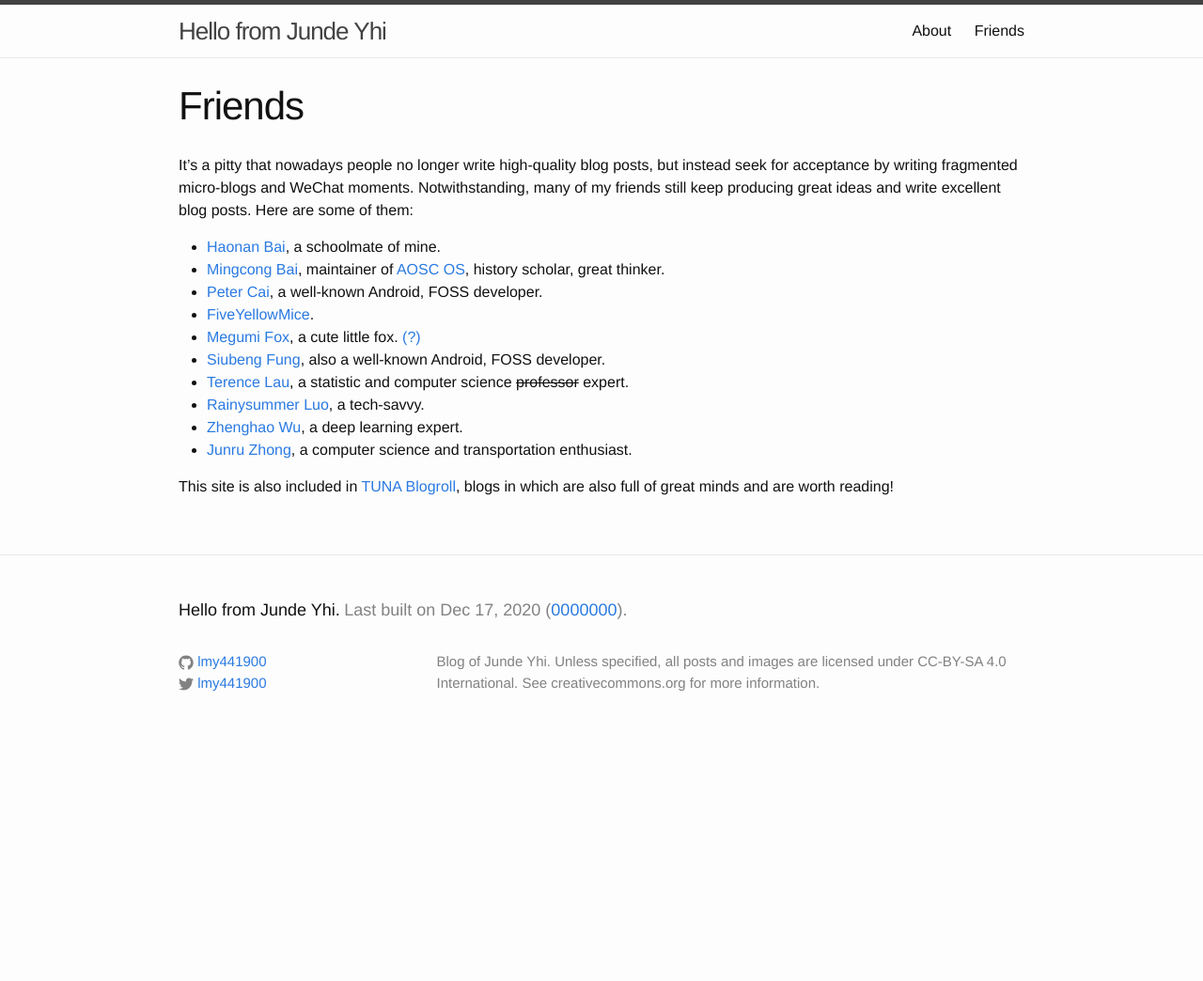
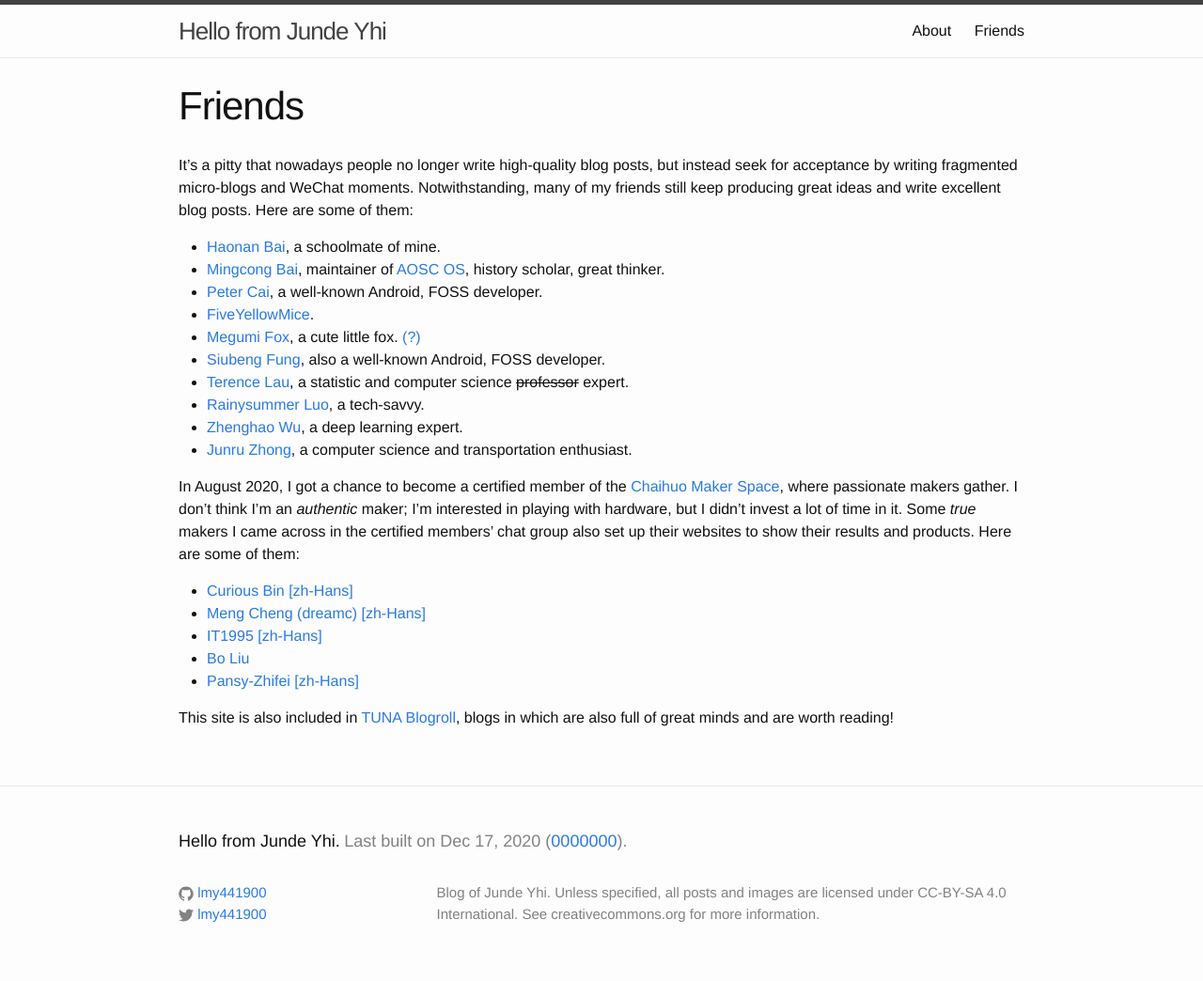
Before and after one commit to lmy441900/lmy441900.github.io, a Jekyll site: the page built from friends.md, in a window 1280 px wide. Shown: the whole page at 94% size. Built offline with Jekyll 4.4.1, drawn with Linux system fonts in a browser that asks for light colours; before the commit the page ends 900 px from its top, so only the background shows below that.

Commit message:
friends: add some Chaihuo folks

```diff
--- a/friends.md
+++ b/friends.md
@@ -17,4 +17,12 @@ It's a pitty that nowadays people no longer write high-quality blog posts, but i
 - [Zhenghao Wu](https://ecwuuuuu.com), a deep learning expert.
 - [Junru Zhong](https://junru.dev), a computer science and transportation enthusiast.
 
+In August 2020, I got a chance to become a certified member of the [Chaihuo Maker Space](https://www.chaihuo.org/), where passionate makers gather. I don't think I'm an _authentic_ maker; I'm interested in playing with hardware, but I didn't invest a lot of time in it. Some _true_ makers I came across in the certified members' chat group also set up their websites to show their results and products. Here are some of them:
+
+- [Curious Bin \[zh-Hans\]](http://www.haoqiabin.cn)
+- [Meng Cheng (dreamc) \[zh-Hans\]](https://www.dreamcstudio.cn/)
+- [IT1995 \[zh-Hans\]](http://www.it1995.cn)
+- [Bo Liu](https://blogs.oopswow.com)
+- [Pansy-Zhifei \[zh-Hans\]](https://panzhifei.xyz)
+
 This site is also included in [TUNA Blogroll](https://github.com/tuna/blogroll#lists), blogs in which are also full of great minds and are worth reading!
```
